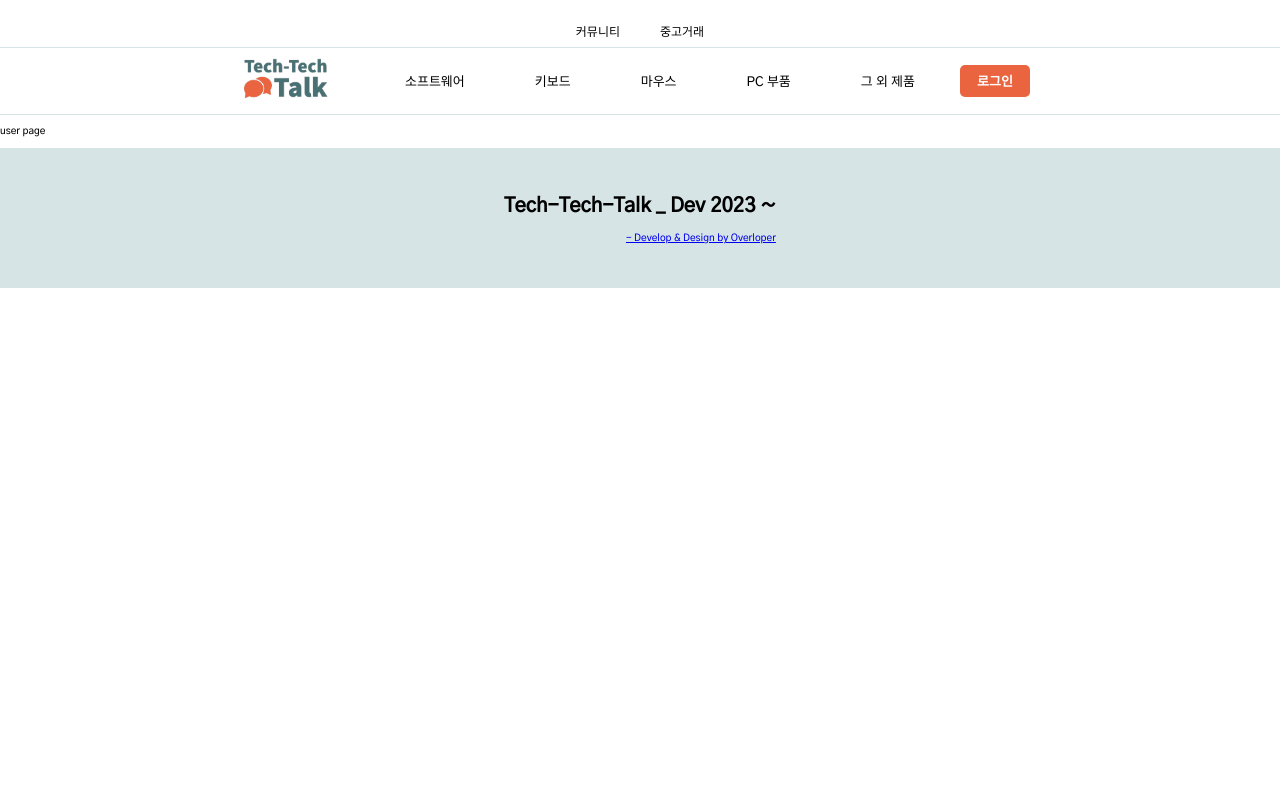
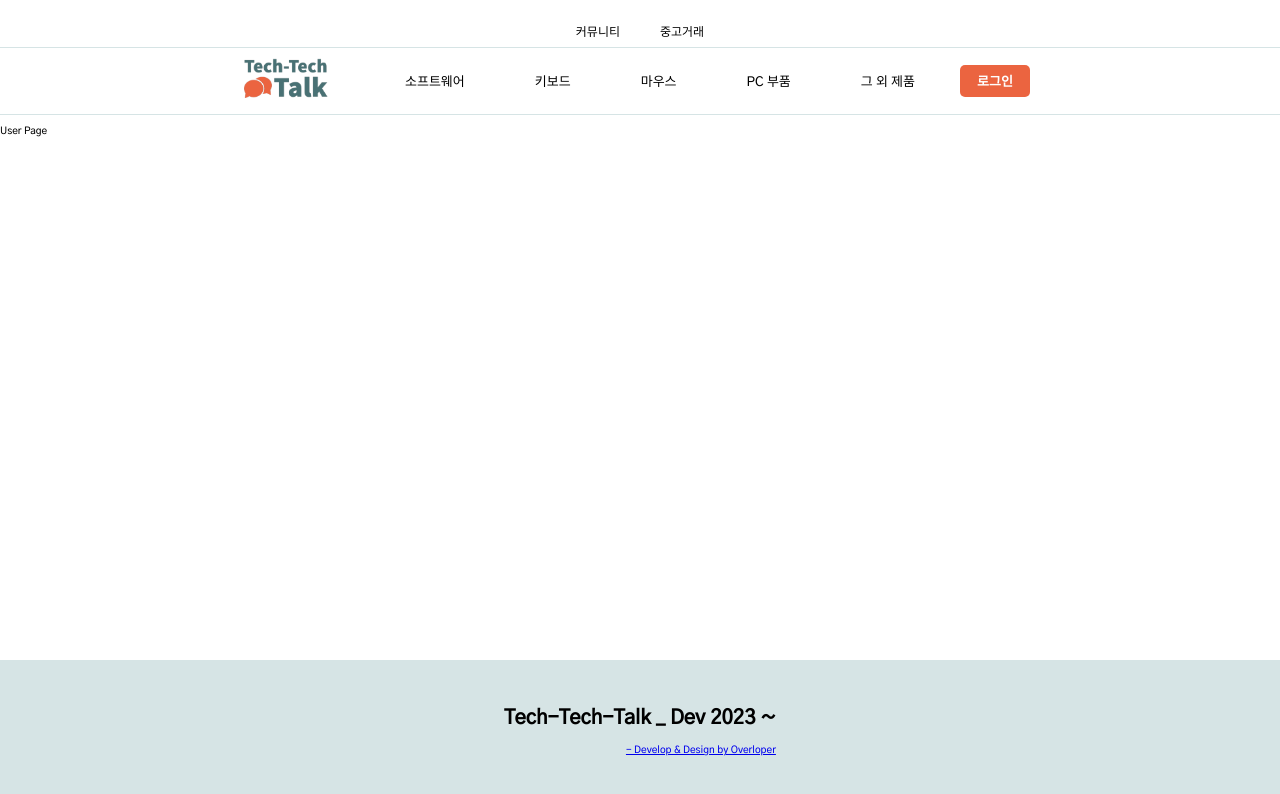
Before and after one commit to kimseonghyoek/tech-tech-talk, a React (Create React App) app in the folder front/: page /user in a window 1280 px wide. Shown: the top 794 px of the page. Built offline with nearby package versions, Linux system fonts and the light colour scheme; the HTML template or start-up script is replaced by a standard one.

Commit message:
Update user

```diff
--- a/front/src/pages/user/User.tsx
+++ b/front/src/pages/user/User.tsx
@@ -1,10 +1,16 @@
 import React from 'react';
+import styled from 'styled-components';
+
+const Container = styled.div`
+  display: flex;
+  flex: 1;
+`;
 
 function User(): JSX.Element {
   return (
-    <div>
-      <p>user page</p>
-    </div>
+    <Container>
+      <p>User Page</p>
+    </Container>
   )
 }
 
--- a/front/src/recoil/store.tsx
+++ b/front/src/recoil/store.tsx
@@ -6,3 +6,8 @@ export const showItem = atom<boolean>({
   key: 'showitem',
   default: false
 });
+
+export const checkLogin = atom<boolean>({
+  key: 'login',
+  default: false
+})
```
